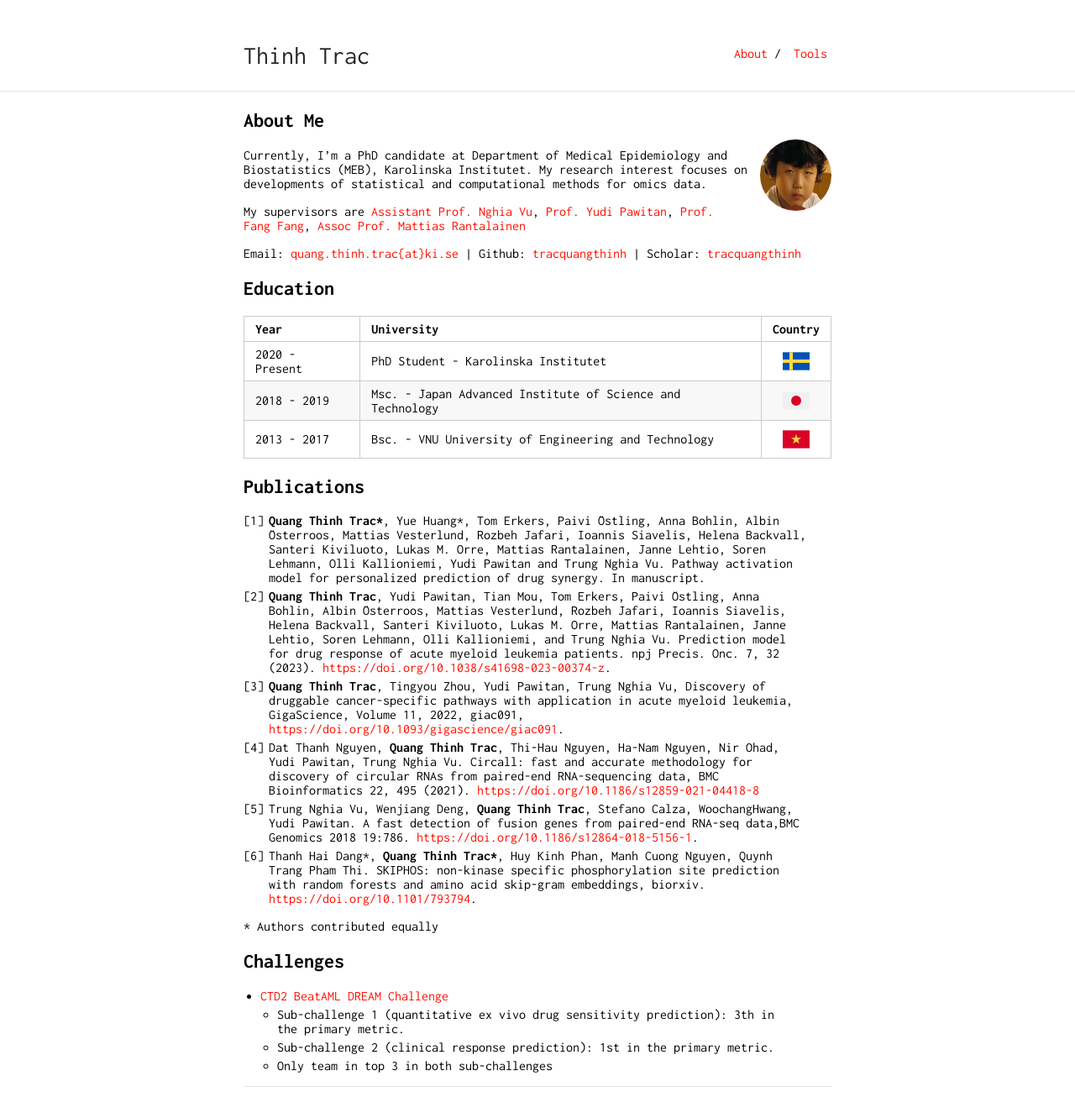
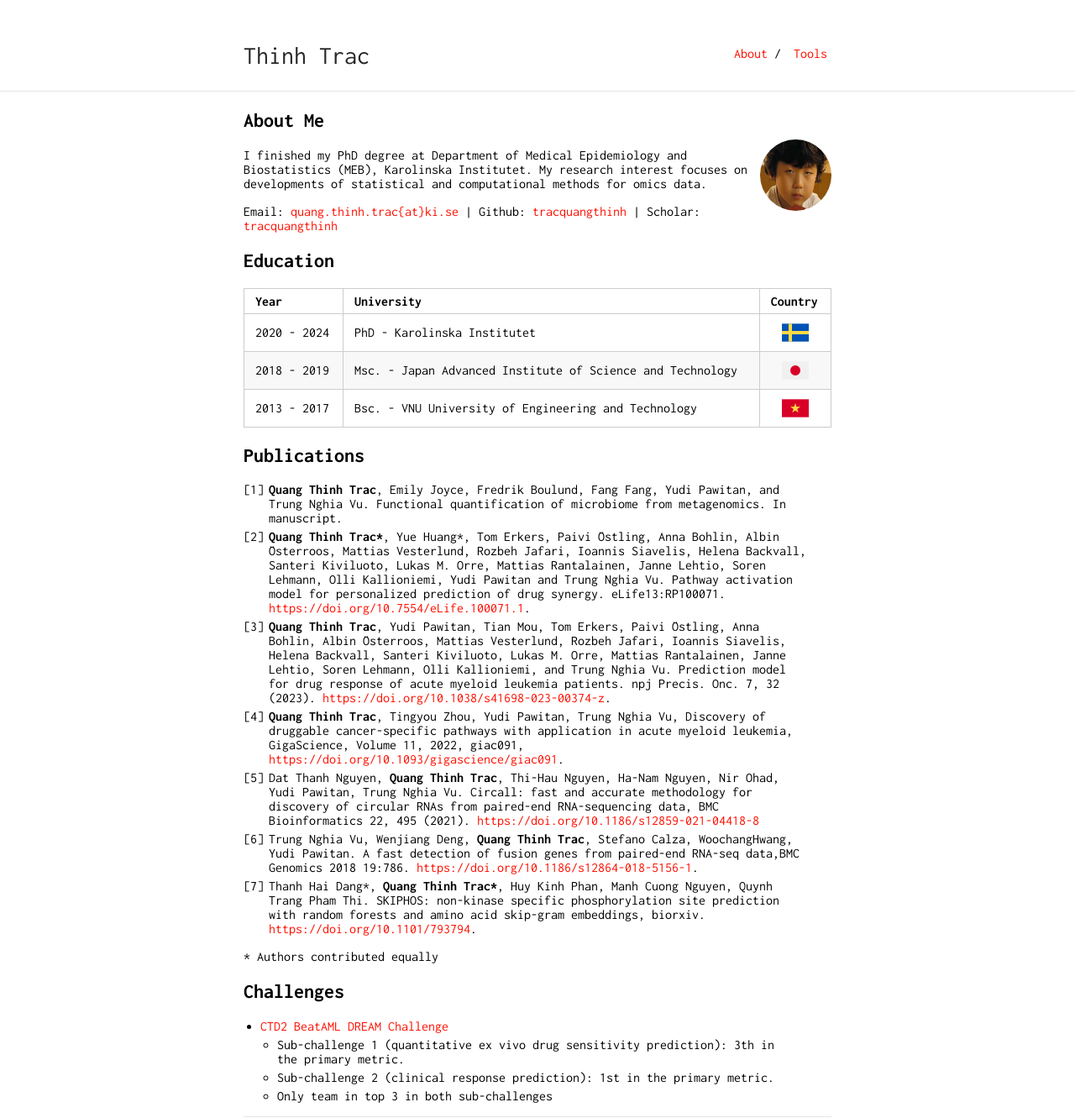
Before and after one commit to tracquangthinh/tracquangthinh.github.io, a Jekyll site: the page built from index.md, in a window 1280 px wide. Shown: the whole page at 84% size. Built offline with Jekyll 4.4.1, drawn with Linux system fonts in a browser that asks for light colours; our own code applies the rules of GitHub Pages for plain Markdown files; before the commit the page ends 1295 px from its top, so only the background shows below that.

Commit message:
Update index.md

```diff
--- a/index.md
+++ b/index.md
@@ -6,9 +6,7 @@ layout: default
 
 <img class="profile-picture" src="me.jpg">
 
-Currently, I'm a PhD candidate at Department of Medical Epidemiology and Biostatistics (MEB), Karolinska Institutet. My research interest focuses on developments of statistical and computational methods for omics data.
-
-My supervisors are  <a href="https://staff.ki.se/people/nghvu">Assistant Prof. Nghia Vu</a>, <a href="http://fafner.meb.ki.se/personal/yudpaw/" target="_blank">Prof. Yudi Pawitan</a>, <a href="https://staff.ki.se/people/fanfan" target="_blank">Prof. Fang Fang</a>, <a href="https://staff.ki.se/people/matran" target="_blank"> Assoc Prof. Mattias Rantalainen</a>
+I finished my PhD degree at Department of Medical Epidemiology and Biostatistics (MEB), Karolinska Institutet. My research interest focuses on developments of statistical and computational methods for omics data.
 
 Email: <a href="mailto:quang.thinh.trac@ki.se">quang.thinh.trac{at}ki.se</a> \| Github: <a href="https://github.com/tracquangthinh">tracquangthinh</a> \| Scholar: <a href="https://scholar.google.com/citations?user=gkQ5GmIAAAAJ&hl=en">tracquangthinh</a>
 
@@ -16,7 +14,7 @@ Email: <a href="mailto:quang.thinh.trac@ki.se">quang.thinh.trac{at}ki.se</a> \|
 
 Year | University | Country
 ------|-------|--
-2020 - Present | PhD Student - Karolinska Institutet | <img src="img/sweden.png" style="width:32px;height:32px;display: block;margin-left: auto;margin-right: auto;">
+2020 - 2024 | PhD - Karolinska Institutet | <img src="img/sweden.png" style="width:32px;height:32px;display: block;margin-left: auto;margin-right: auto;">
 2018 - 2019 | Msc. - Japan Advanced Institute of Science and Technology| <img src="img/japan.png" style="width:32px;height:32px;display: block;margin-left: auto;margin-right: auto;">
 2013 - 2017 | Bsc. - VNU University of Engineering and Technology| <img src="img/vietnam.png" style="width:32px;height:32px;display: block;margin-left: auto;margin-right: auto;">
 
@@ -26,12 +24,13 @@ Year | University | Country
 
 ## Publications
 
-1. **Quang Thinh Trac\***, Yue Huang*, Tom Erkers, Paivi  ̈Ostling, Anna Bohlin, Albin  ̈Osterroos, Mattias Vesterlund, Rozbeh Jafari, Ioannis Siavelis, Helena Backvall, Santeri Kiviluoto, Lukas M. Orre, Mattias Rantalainen, Janne Lehtio, Soren Lehmann, Olli Kallioniemi, Yudi Pawitan and Trung Nghia Vu. Pathway activation model for personalized prediction of drug synergy. In manuscript.
-2. **Quang Thinh Trac**, Yudi Pawitan, Tian Mou, Tom Erkers, Paivi  ̈Ostling, Anna Bohlin, Albin  ̈Osterroos, Mattias Vesterlund, Rozbeh Jafari, Ioannis Siavelis, Helena Backvall, Santeri Kiviluoto, Lukas M. Orre, Mattias Rantalainen, Janne Lehtio, Soren Lehmann, Olli Kallioniemi, and Trung Nghia Vu. Prediction model for drug response of acute myeloid leukemia patients. npj Precis. Onc. 7, 32 (2023). <a href="https://doi.org/10.1038/s41698-023-00374-z">https://doi.org/10.1038/s41698-023-00374-z</a>.
-3. **Quang Thinh Trac**, Tingyou Zhou, Yudi Pawitan, Trung Nghia Vu, Discovery of druggable cancer-specific pathways with application in acute myeloid leukemia, GigaScience, Volume 11, 2022, giac091, <a href="https://doi.org/10.1093/gigascience/giac091">https://doi.org/10.1093/gigascience/giac091</a>.
-4. Dat Thanh Nguyen, **Quang Thinh Trac**, Thi-Hau Nguyen, Ha-Nam Nguyen, Nir Ohad, Yudi Pawitan, Trung Nghia Vu. Circall: fast and accurate methodology for discovery of circular RNAs from paired-end RNA-sequencing data, BMC Bioinformatics 22, 495 (2021). <a href="https://doi.org/10.1186/s12859-021-04418-8">https://doi.org/10.1186/s12859-021-04418-8</a>
-5. Trung Nghia Vu, Wenjiang Deng, **Quang Thinh Trac**, Stefano Calza, WoochangHwang, Yudi Pawitan. A fast detection of fusion genes from paired-end RNA-seq data,BMC Genomics 2018 19:786. <a href="https://doi.org/10.1186/s12864-018-5156-1">https://doi.org/10.1186/s12864-018-5156-1</a>.
-6. Thanh Hai Dang\*, **Quang Thinh Trac\***, Huy Kinh Phan, Manh Cuong Nguyen, Quynh Trang Pham Thi. SKIPHOS: non-kinase specific phosphorylation site prediction with random forests and amino acid skip-gram embeddings, biorxiv. <a href="https://doi.org/10.1101/793794">https://doi.org/10.1101/793794</a>.
+1. **Quang Thinh Trac**, Emily Joyce, Fredrik Boulund, Fang Fang, Yudi Pawitan, and Trung Nghia Vu. Functional quantification of microbiome from metagenomics. In manuscript.
+2. **Quang Thinh Trac\***, Yue Huang*, Tom Erkers, Paivi  ̈Ostling, Anna Bohlin, Albin  ̈Osterroos, Mattias Vesterlund, Rozbeh Jafari, Ioannis Siavelis, Helena Backvall, Santeri Kiviluoto, Lukas M. Orre, Mattias Rantalainen, Janne Lehtio, Soren Lehmann, Olli Kallioniemi, Yudi Pawitan and Trung Nghia Vu. Pathway activation model for personalized prediction of drug synergy. eLife13:RP100071. <a href="https://doi.org/10.7554/eLife.100071.1">https://doi.org/10.7554/eLife.100071.1</a>.
+3. **Quang Thinh Trac**, Yudi Pawitan, Tian Mou, Tom Erkers, Paivi  ̈Ostling, Anna Bohlin, Albin  ̈Osterroos, Mattias Vesterlund, Rozbeh Jafari, Ioannis Siavelis, Helena Backvall, Santeri Kiviluoto, Lukas M. Orre, Mattias Rantalainen, Janne Lehtio, Soren Lehmann, Olli Kallioniemi, and Trung Nghia Vu. Prediction model for drug response of acute myeloid leukemia patients. npj Precis. Onc. 7, 32 (2023). <a href="https://doi.org/10.1038/s41698-023-00374-z">https://doi.org/10.1038/s41698-023-00374-z</a>.
+4. **Quang Thinh Trac**, Tingyou Zhou, Yudi Pawitan, Trung Nghia Vu, Discovery of druggable cancer-specific pathways with application in acute myeloid leukemia, GigaScience, Volume 11, 2022, giac091, <a href="https://doi.org/10.1093/gigascience/giac091">https://doi.org/10.1093/gigascience/giac091</a>.
+5. Dat Thanh Nguyen, **Quang Thinh Trac**, Thi-Hau Nguyen, Ha-Nam Nguyen, Nir Ohad, Yudi Pawitan, Trung Nghia Vu. Circall: fast and accurate methodology for discovery of circular RNAs from paired-end RNA-sequencing data, BMC Bioinformatics 22, 495 (2021). <a href="https://doi.org/10.1186/s12859-021-04418-8">https://doi.org/10.1186/s12859-021-04418-8</a>
+6. Trung Nghia Vu, Wenjiang Deng, **Quang Thinh Trac**, Stefano Calza, WoochangHwang, Yudi Pawitan. A fast detection of fusion genes from paired-end RNA-seq data,BMC Genomics 2018 19:786. <a href="https://doi.org/10.1186/s12864-018-5156-1">https://doi.org/10.1186/s12864-018-5156-1</a>.
+7. Thanh Hai Dang\*, **Quang Thinh Trac\***, Huy Kinh Phan, Manh Cuong Nguyen, Quynh Trang Pham Thi. SKIPHOS: non-kinase specific phosphorylation site prediction with random forests and amino acid skip-gram embeddings, biorxiv. <a href="https://doi.org/10.1101/793794">https://doi.org/10.1101/793794</a>.
 
 \* Authors contributed equally
 
```
